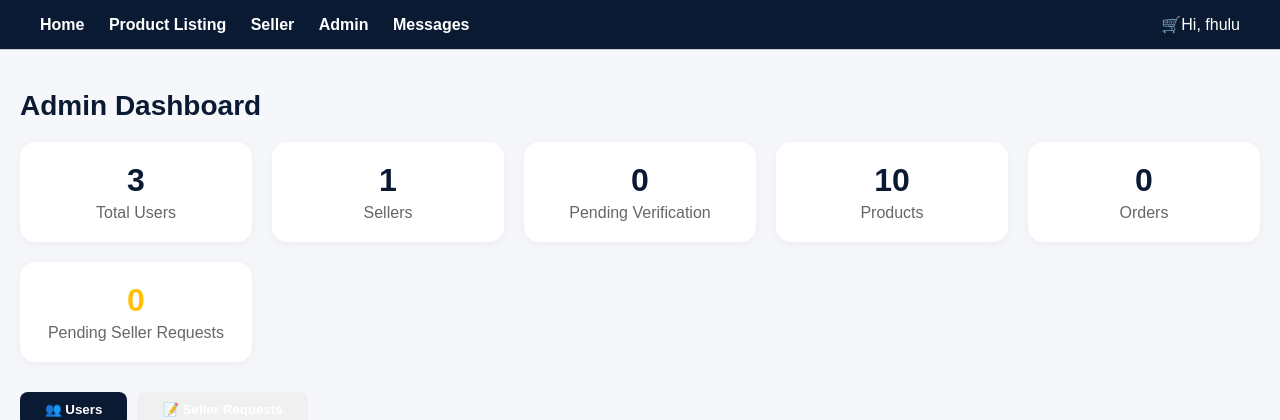
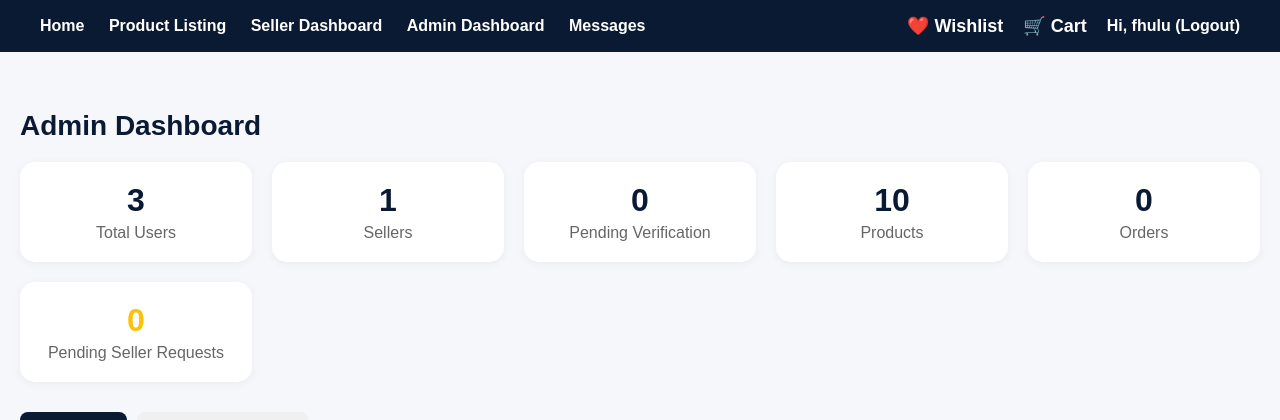
Before and after one commit to RC-WEDE6021-PART-2-AND-PART-3/rc-pta-wede6021-part2-and-3-webde6021-group-21, a PHP site: page /adminDashboard.php in a window 1280 px wide. Shown: the top 420 px of the page. Run offline with PHP 8.4, Linux system fonts and the light colour scheme; a user stored in the database is signed in; data comes from the database, SQL or seed files in the repository; data that the repository does not hold is empty.

Commit message:
Add files via upload

```diff
--- a/navbar.php
+++ b/navbar.php
@@ -1,4 +1,13 @@
-<?php session_start(); ?>
+<?php
+session_start();
+
+// Handle logout from navbar link
+if (isset($_GET['logout']) && $_GET['logout'] == 1) {
+    session_destroy();
+    header("Location: index.php");
+    exit();
+}
+?>
 
 <style>
     body {
@@ -13,7 +22,11 @@ nav {
         padding: 15px 40px;
         background: #0b1a33;
         color: white;
-    border-bottom: 1px solid #ccc;
+        position: fixed;
+        top: 0;
+        width: 100%;
+        z-index: 1000;
+        box-sizing: border-box;
     }
 
     .nav-left a {
@@ -23,40 +36,88 @@ nav {
         font-weight: bold;
     }
 
-.nav-right a {
-    margin-left: 20px;
-    text-decoration: none;
-    color: black;
+    .nav-left a:hover {
+        opacity: 0.8;
     }
 
     .nav-right {
         display: flex;
         align-items: center;
+        gap: 20px;
+    }
+
+    .nav-right a {
+        text-decoration: none;
+        color: white;
+        font-weight: bold;
+    }
+
+    .nav-right a:hover {
+        opacity: 0.8;
+    }
+
+    .nav-right span {
+        color: white;
+    }
+
+    .cart-icon {
+        font-size: 18px;
+    }
+
+    .wishlist-icon {
+        font-size: 18px;
+    }
+
+    .badge {
+        background: #dc3545;
+        color: white;
+        border-radius: 50%;
+        padding: 2px 8px;
+        font-size: 11px;
+        font-weight: bold;
+        margin-left: 2px;
     }
 </style>
 
 <nav>
-
-    <!-- LEFT SIDE -->
     <div class="nav-left">
         <a href="index.php">Home</a>
         <a href="product.php">Product Listing</a>
-        <a href="sellerDashboard.php">Seller</a>
-        <a href="adminDashboard.php">Admin</a>
+
+        <!-- ===== SELLER DASHBOARD - Visible to everyone ===== -->
+        <a href="sellerDashboard.php">Seller Dashboard</a>
+
+        <!-- ===== ADMIN DASHBOARD - Visible to everyone ===== -->
+        <a href="adminDashboard.php">Admin Dashboard</a>
+
         <a href="messages.php">Messages</a>
     </div>
 
-    <!-- RIGHT SIDE -->
     <div class="nav-right">
+        <!-- WISHLIST LINK - Only for logged in users -->
+        <?php if (isset($_SESSION['user_id'])):
+            include 'includes/DBConn.php';
+            $user_id = $_SESSION['user_id'];
+            $wish_count = $conn->query("SELECT COUNT(*) as count FROM tblwishlist WHERE user_id = $user_id")->fetch_assoc();
+            $wishlist_count = $wish_count['count'] ?? 0;
+        ?>
+            <a href="wishlist.php" class="wishlist-icon">
+                ❤️ Wishlist
+                <?php if ($wishlist_count > 0): ?>
+                    <span class="badge"><?php echo $wishlist_count; ?></span>
+                <?php endif; ?>
+            </a>
+        <?php endif; ?>
 
-        <a href="cart.php">🛒</a>
+        <a href="cart.php" class="cart-icon">🛒 Cart</a>
 
         <?php if(isset($_SESSION['username'])) { ?>
-            <span>Hi, <?php echo $_SESSION['username']; ?></span>
+            <a href="?logout=1">Hi, <?php echo $_SESSION['username']; ?> (Logout)</a>
         <?php } else { ?>
             <a href="login.php">Sign In</a>
         <?php } ?>
+    </div>
+</nav>
 
-    </div>
-
-</nav>
+<!-- Add margin to body content to prevent hiding behind fixed navbar -->
+<div style="height: 70px;"></div>
```
Lines whose indentation alone changed are shown as unchanged.
